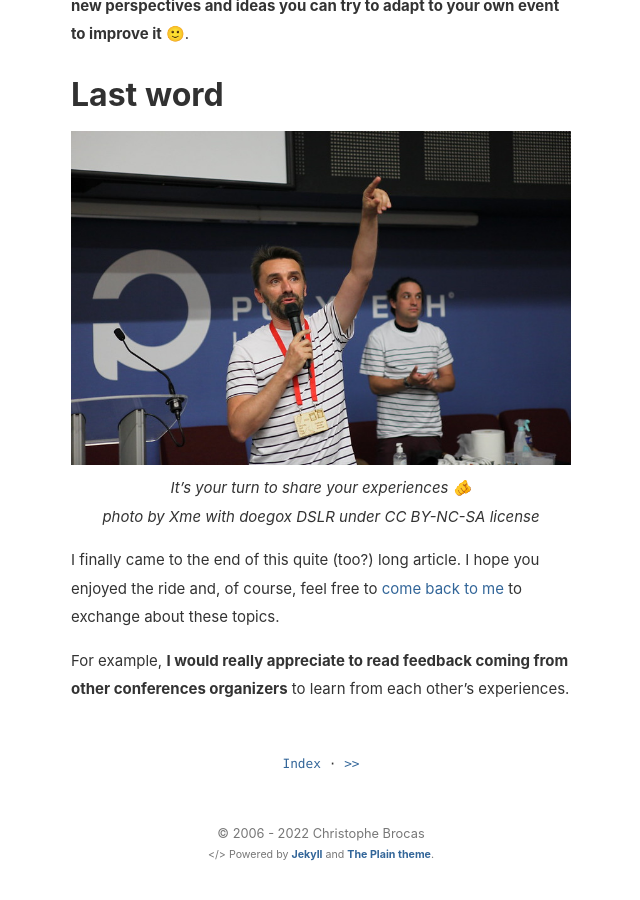
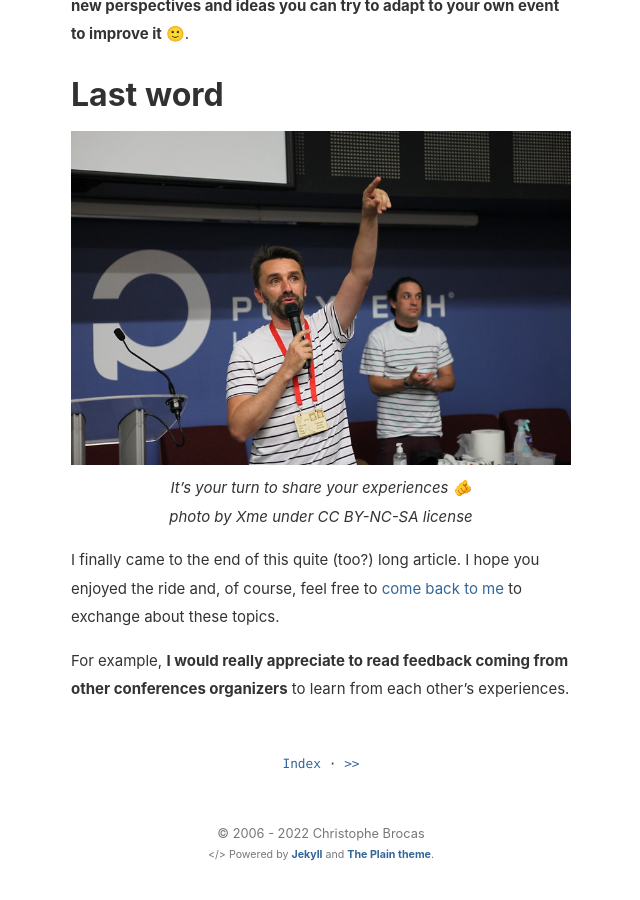
Before and after one commit to cbrocas/blog, a Jekyll site: the page built from _posts/2022-08-23-sharing-some-thoughts-from-conference-organizer.md, in a window 1280 px wide and 900 px high, scrolled down 12784 px. Shown: the whole window, without its empty margins (319-959 px from the left). Built offline with Jekyll 4.4.1, drawn with Linux system fonts in a browser that asks for light colours.

Commit message:
photo credit correction

```diff
--- a/_posts/2022-08-23-sharing-some-thoughts-from-conference-organizer.md
+++ b/_posts/2022-08-23-sharing-some-thoughts-from-conference-organizer.md
@@ -213,7 +213,7 @@ For example, Sam Stourdzé explains during this interview that the soul of an ev
 {:refdef: style="text-align: center;"}
 ![program](/assets/articles/sharing-thoughts/toyou.jpg)
 <br>
-_It's your turn to share your experiences 🫵<br>photo by Xme with doegox DSLR under CC BY-NC-SA license_
+_It's your turn to share your experiences 🫵<br>photo by Xme under CC BY-NC-SA license_
 {: refdef}
 
 I finally came to the end of this quite (too?) long article. I hope you enjoyed the ride and, of course, feel free to <a href="https://twitter.com/cbrocas">come back to me</a> to exchange about these topics.
```
Also changed, not shown: 2 other files.
